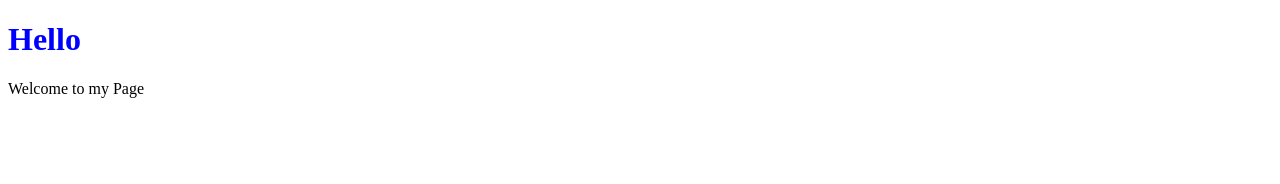
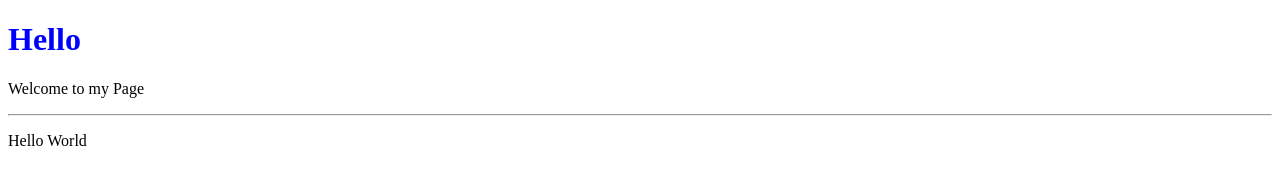
Before and after one commit to MindhiRamSai/PhotoGallery, a plain HTML site: page index.html in a window 1280 px wide. Drawn offline with Linux system fonts and the light colour scheme.

Commit message:
Update index.html

```diff
--- a/index.html
+++ b/index.html
@@ -9,5 +9,7 @@
 <body>
     <h1>Hello</h1>
     <p>Welcome to my Page</p>
+    <hr>
+    <p>Hello World</p>
 </body>
 </html>
```
